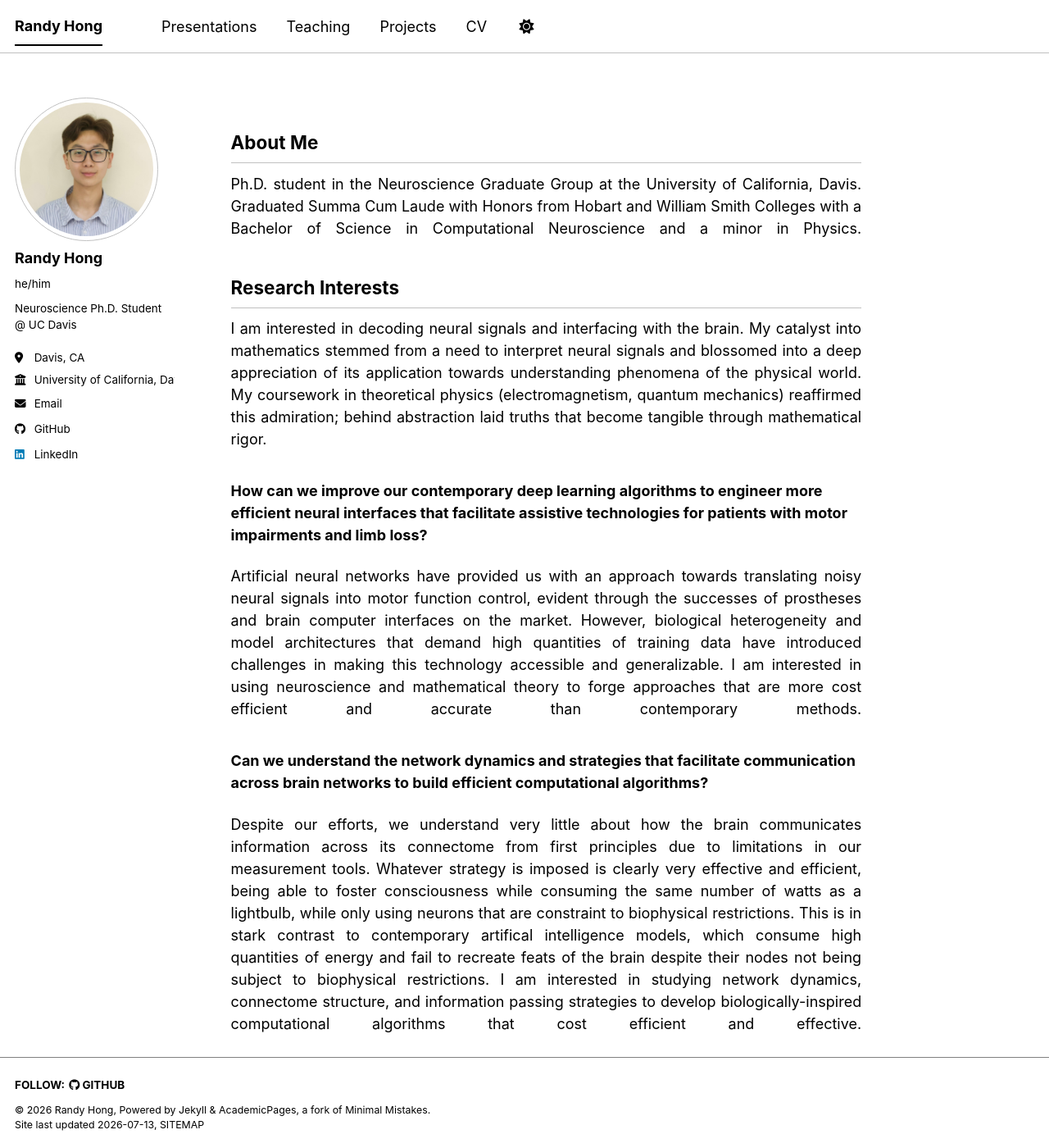
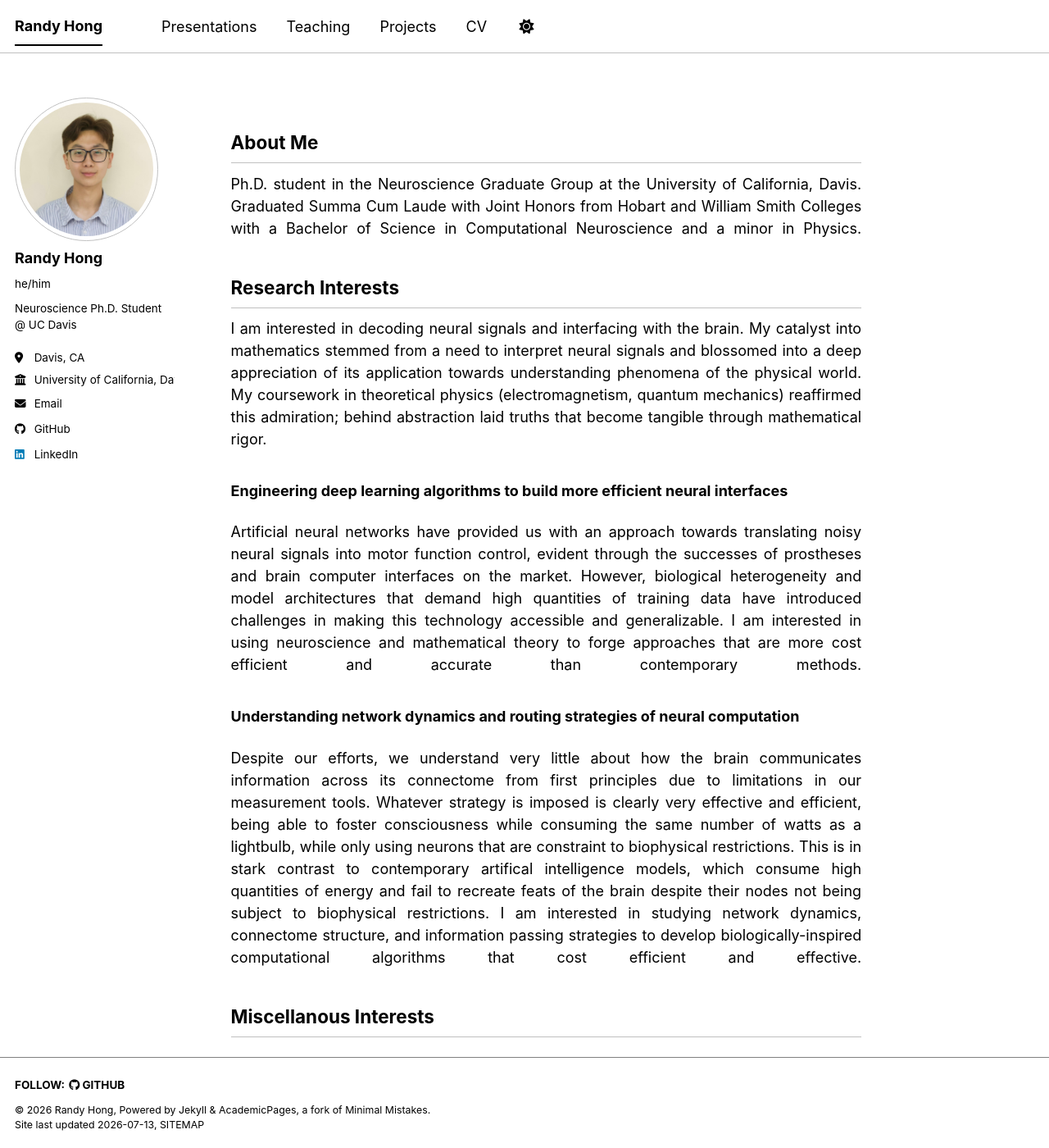
Before and after one commit to randyhongg/randyhongg.github.io, a Jekyll site: the page built from _pages/about.md, in a window 1280 px wide and 1400 px high. Shown: the whole window at 82% size. Built offline with Jekyll 4.4.1, drawn with Linux system fonts in a browser that asks for light colours; a style sheet for code colours, icons or effects is not loaded.

Commit message:
Update about.md

```diff
--- a/_pages/about.md
+++ b/_pages/about.md
@@ -11,7 +11,7 @@
 
 <div style="text-align: justify; text-align-last: justify; margin-bottom: 2rem;">
 
-Ph.D. student in the Neuroscience Graduate Group at the University of California, Davis. Graduated Summa Cum Laude with Honors from Hobart and William Smith Colleges with a Bachelor of Science in Computational Neuroscience and a minor in Physics.
+Ph.D. student in the Neuroscience Graduate Group at the University of California, Davis. Graduated Summa Cum Laude with Joint Honors from Hobart and William Smith Colleges with a Bachelor of Science in Computational Neuroscience and a minor in Physics.
 
 </div>
 
@@ -23,7 +23,7 @@
 
 </div>
 
-**How can we improve our contemporary deep learning algorithms to engineer more efficient neural interfaces that facilitate assistive technologies for patients with motor impairments and limb loss?**
+**Engineering deep learning algorithms to build more efficient neural interfaces**
 
 <div style="text-align: justify; text-align-last: justify; margin-bottom: 2rem;">
 
@@ -31,7 +31,7 @@
 
 </div>
 
-**Can we understand the network dynamics and strategies that facilitate communication across brain networks to build efficient computational algorithms?**
+**Understanding network dynamics and routing strategies of neural computation**
 
 <div style="text-align: justify; text-align-last: justify; margin-bottom: 2rem;">
 
```
